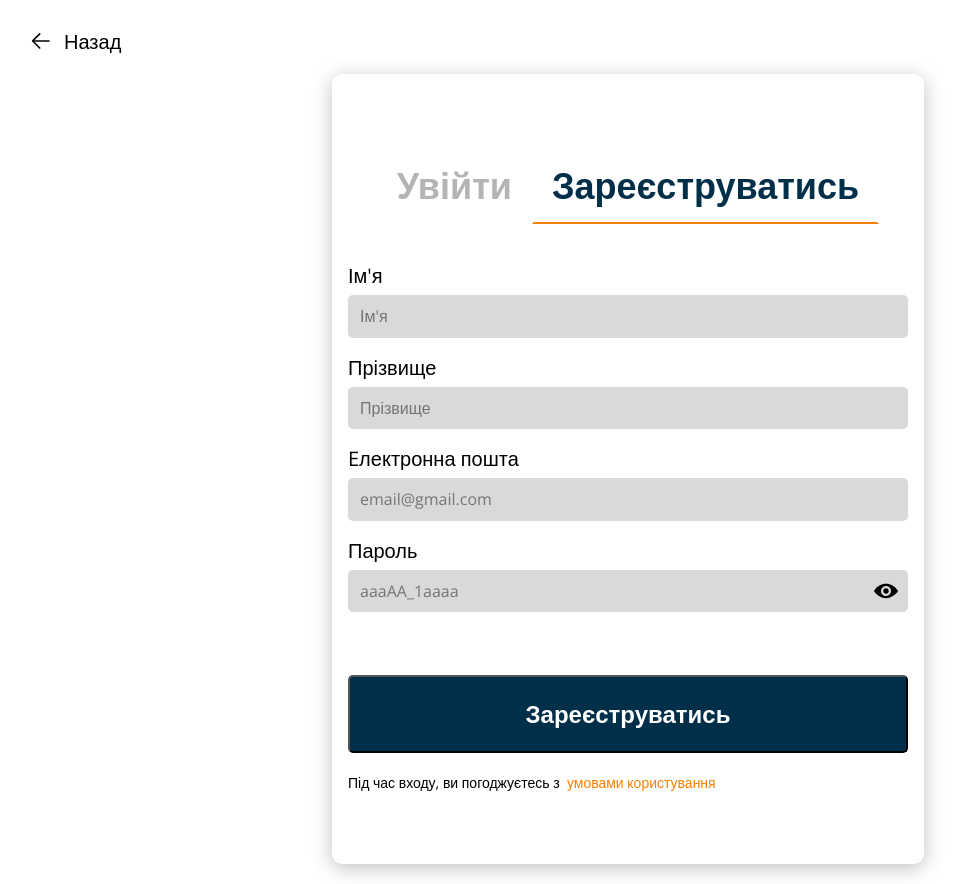
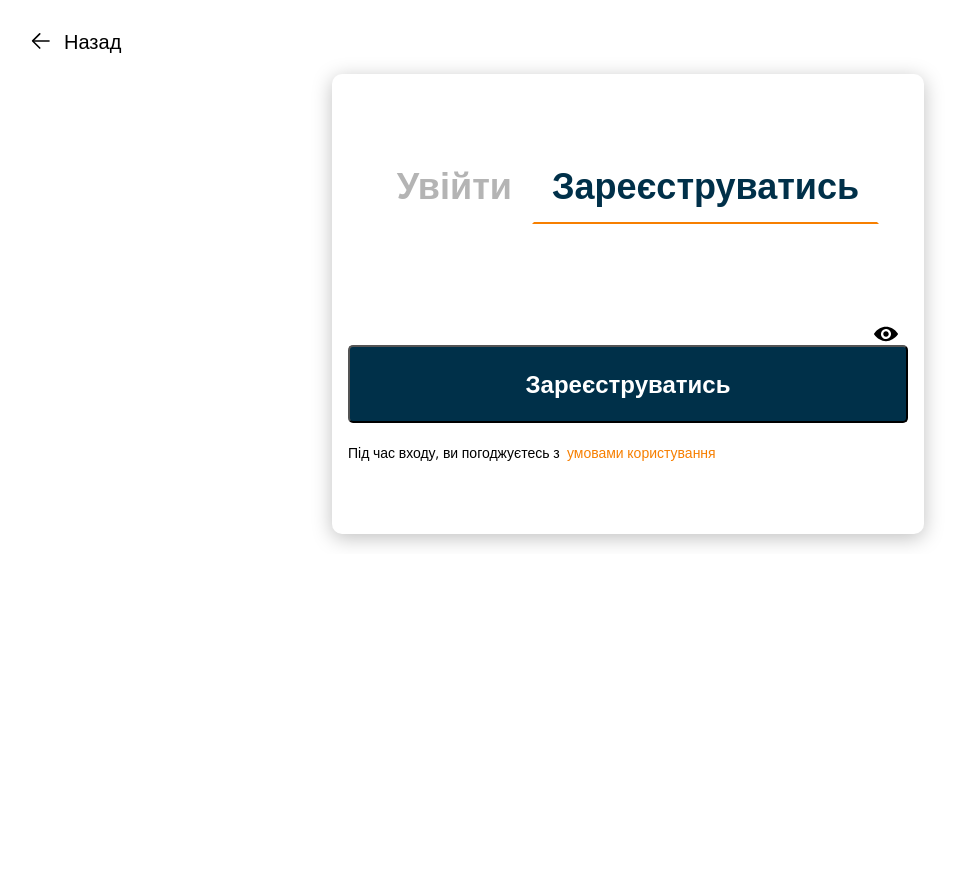
Before and after one commit to Olyazarichna/marketplace, a Next.js app: page /logInPage in a window 1280 px wide. Both pictures are taken after a click on the button "Зареєструватись". Shown: the whole page, without its empty margins (12-975 px from the left). After the commit the page ends 800 px from the top, so only its background shows below. Built offline with nearby package versions, Linux system fonts and the light colour scheme.

Commit message:
Update RegisterForm.jsx

```diff
--- a/src/app/logInPage/components/RegisterForm/RegisterForm.jsx
+++ b/src/app/logInPage/components/RegisterForm/RegisterForm.jsx
@@ -80,7 +80,7 @@ const RegisterForm = () => {
 
   return (
     <form className={styles.form} onSubmit={handleSubmit} autoComplete="off" noValidate>
-      <InputField
+      {/* <InputField
         htmlFor="firstName"
         label={`Ім'я`}
         type="text"
@@ -99,8 +99,8 @@ const RegisterForm = () => {
         value={lastName}
         onChange={handleChange}
         placeholder="Прізвище"
-      />
-      <InputField
+      /> */}
+      {/* <InputField
         htmlFor="email"
         label={`Eлектронна пошта`}
         type="email"
@@ -109,13 +109,13 @@ const RegisterForm = () => {
         value={email}
         onChange={handleChange}
         placeholder="email@gmail.com"
-      />
+      /> */}
       {emailOrPassError && (
         <p className={styles.error}>Поля електронної пошти та пароля не можуть бути порожніми</p>
       )}
       {emailError && <p className={styles.error}>Некоректна електронна пошта</p>}
       <div className={styles.passwordField}>
-        <InputField
+        {/* <InputField
           htmlFor="password"
           label="Пароль"
           type={showPassword ? 'text' : 'password'}
@@ -124,7 +124,7 @@ const RegisterForm = () => {
           value={password}
           onChange={handleChange}
           placeholder="aaaAA_1aaaa"
-        />
+        /> */}
         {emailOrPassError && (
           <p className={styles.error}>Поля електронної пошти та пароля не можуть бути порожніми</p>
         )}
```
